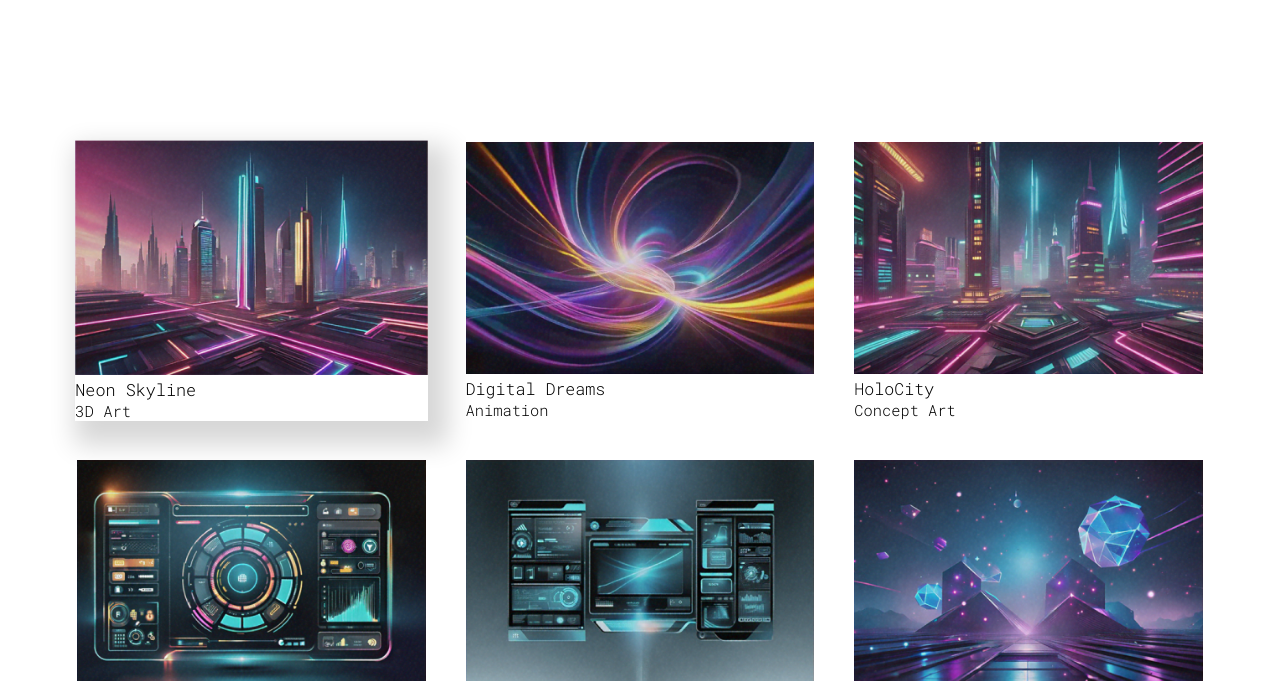
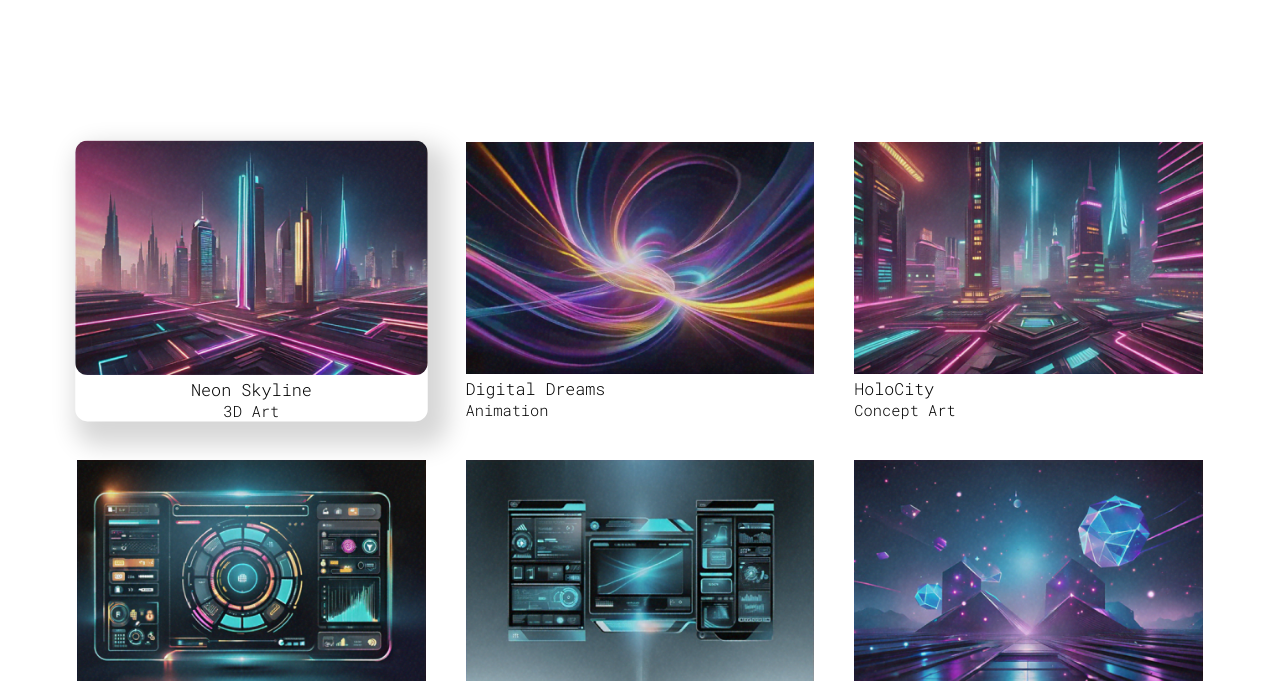
Before and after one commit to Srijan76-code/CAPSTONE-PROJECT, a plain HTML site: page index.html in a window 1280 px wide. In both pictures the pointer is over the element 251 px from the left and 400 px from the top of the page. Shown: the part 119-800 px from the top of the page. Drawn offline with Linux system fonts and the light colour scheme; a web font is replaced by a local one.

Commit message:
FINAL_TOUCH_3

```diff
--- a/style.css
+++ b/style.css
@@ -121,7 +121,12 @@ a:hover {
 .p:hover {
     transform: scale(1.01);
     box-shadow: 10px 14px 24px 10px rgba(0, 0, 0, 0.16);
+    border-radius:12px;
+    text-align: center;
 
+}
+.p img:hover{
+    border-radius: 12px;
 }
 
 .c1 {
```
